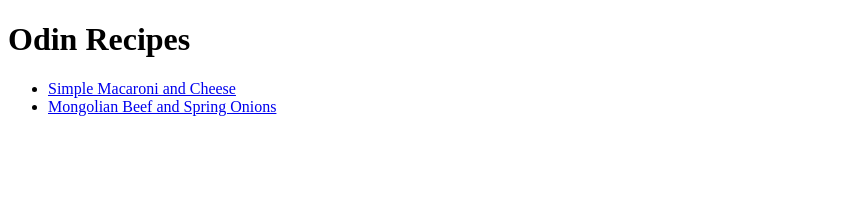
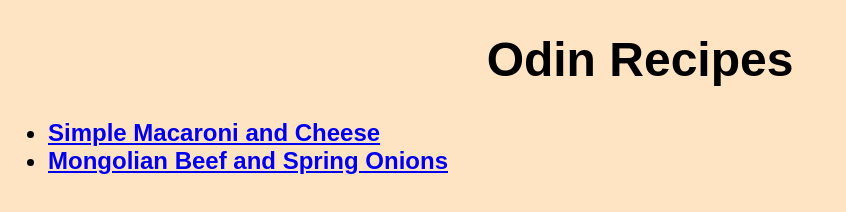
Before and after one commit to jermartinz/odin-recipes, a plain HTML site: page index.html in a window 1280 px wide. Shown: the whole page, without its empty margins (0-846 px from the left). Drawn offline with Linux system fonts and the light colour scheme.

Commit message:
add style

```diff
--- /dev/null
+++ b/css/style.css
@@ -0,0 +1,23 @@
+* {
+    font-family: Arial, Helvetica, sans-serif;
+    background-color: bisque;
+}
+
+#title {
+    font-size: 48px;
+    text-align: center;
+}
+
+#recipes {
+    font-size: 24px;
+    font-weight: bold;
+}
+
+p {
+    font-size: 16px;
+
+}
+
+h2{
+    font-size: 24px;
+}
--- a/index.html
+++ b/index.html
@@ -3,11 +3,12 @@
     <head>
         <meta charset="UTF-8">
         <title>Odin Recipes</title>
+        <link rel="stylesheet" href="css/style.css">
     </head>
 
     <body>
-        <h1>Odin Recipes</h1>
-        <ul>
+        <h1 id="title">Odin Recipes</h1>
+        <ul id="recipes">
             <li><a href="recipes/macaroni.html">Simple Macaroni and Cheese</a></li>
             <li><a href="recipes/mongolinaBeef.html">Mongolian Beef and Spring Onions</a></li>
         </ul>
```
Also changed, not shown: recipes/macaroni.html (+2 -1 lines), recipes/mongolinaBeef.html (+2 -1 lines).
